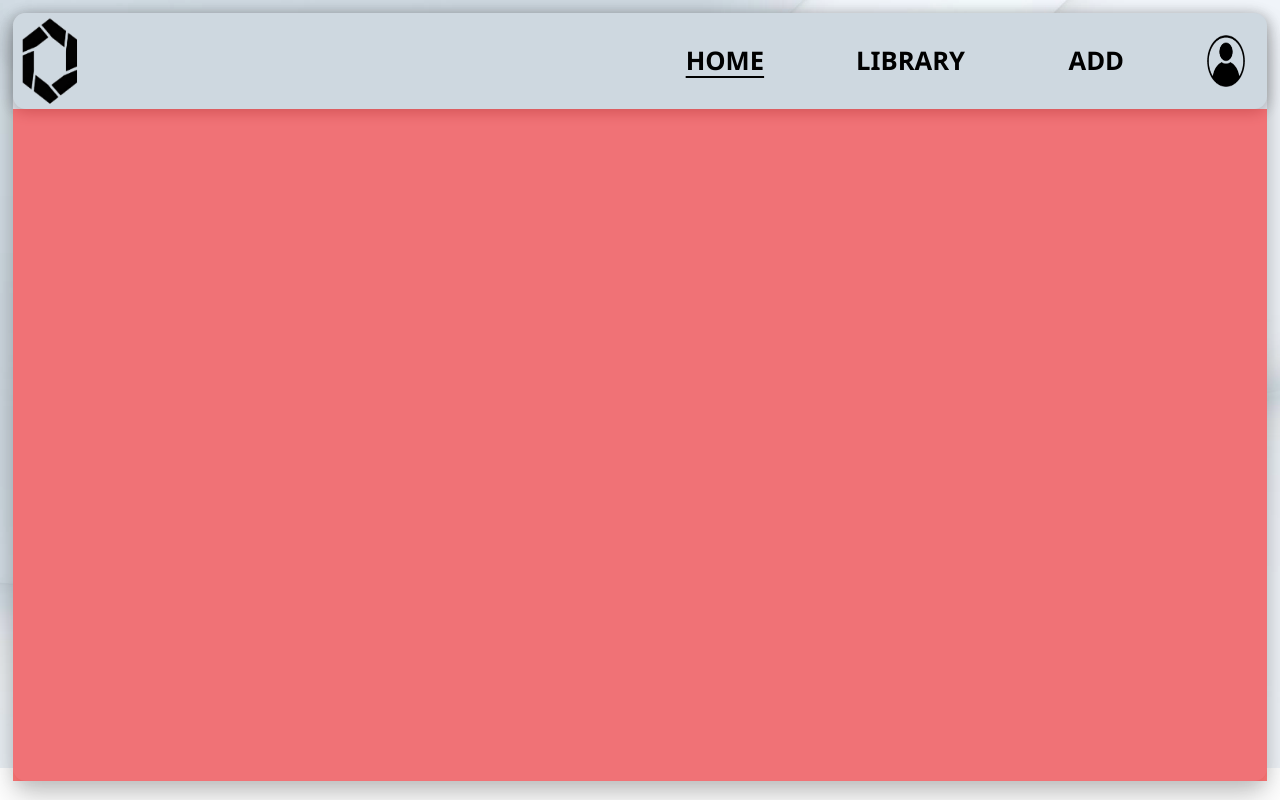
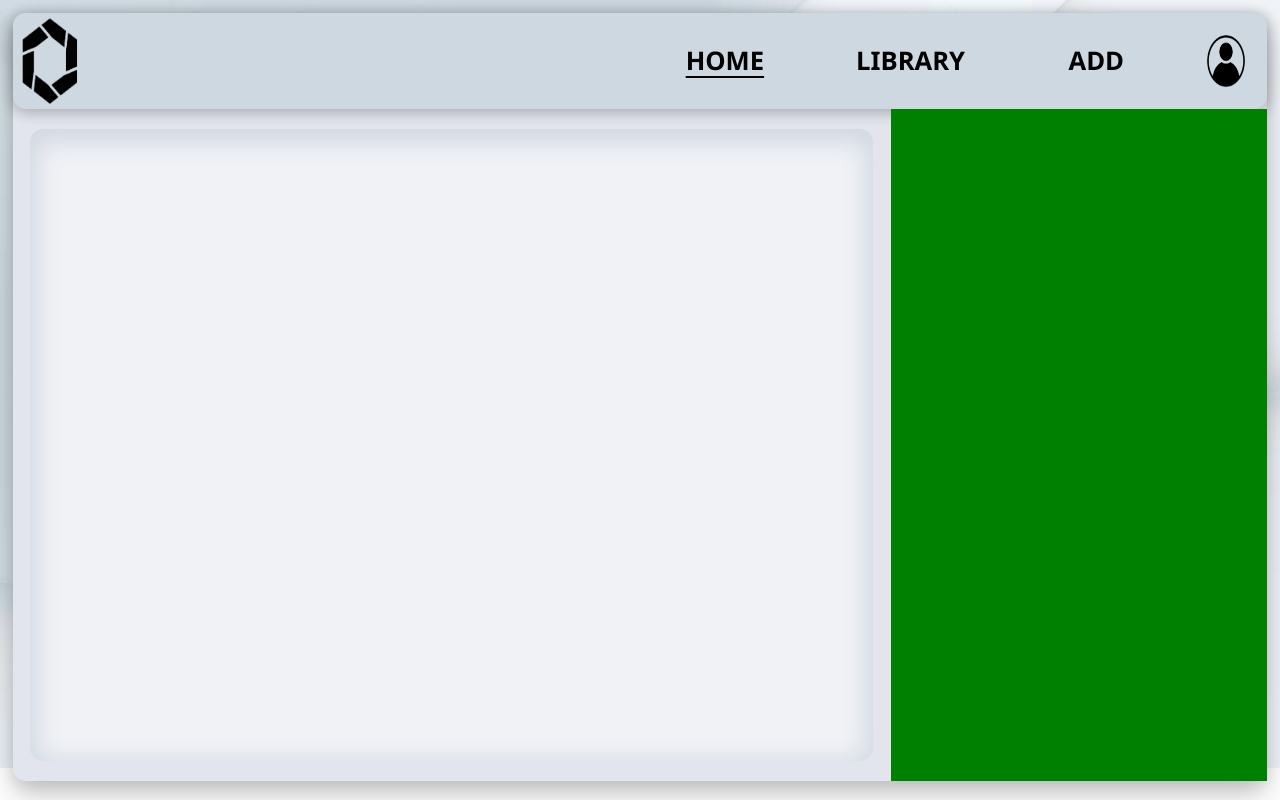
Before and after one commit to vrsestudio/GradeLens, a PHP site: page /sites/overview.php in a window 1280 px wide. Run offline with PHP 8.4, Linux system fonts and the light colour scheme; the visitor is signed in with stand-in values (Sample User, id 1).

Commit message:
Finalizing Version 1 Pt.1

```diff
--- a/script/profile.js
+++ /dev/null
@@ -1,8 +0,0 @@
-document.addEventListener("DOMContentLoaded", () => {
-    const profileButton = document.getElementById("profilebutton");
-
-    profileButton.addEventListener("click", () => {
-        fetch("../api/endsession.php", { credentials: "include" })
-            .then(() => window.location.replace("../api/loadlogin.php"));
-    });
-});
--- a/sites/invoke/defaultview.php
+++ b/sites/invoke/defaultview.php
@@ -4,5 +4,12 @@ session_start();
 ?>
 <link rel="stylesheet" href="/GradeLens/style/defaultview.css">
 <section id="defaultbody">
+    <section id="graphside">
+        <section id="graphcontainer">
 
+        </section>
+    </section>
+    <section id="quickviewside">
+
+    </section>
 </section>
--- a/sites/invoke/navigation.php
+++ b/sites/invoke/navigation.php
@@ -1,4 +1,3 @@
-<script src="/gradelens/script/profile.js" defer></script>
 <link rel="stylesheet" href="/gradelens/style/navigation.css">
 <section id="naviagtioncontainer">
 <section id="navilogo">
@@ -8,7 +7,7 @@
     <button id="homebutton">HOME</button>
     <button id="librarybutton">LIBRARY</button>
     <button id="createbutton">ADD</button>
-    <button id="profilebutton"><img id="profilebutton-image" src="/GradeLens/source/buttons/profile_button_dark.webp"></button>
+    <a id="profilebutton"><img id="profilebutton-image" src="/GradeLens/source/buttons/profile_button_dark.webp"></a>
 </section>
 </section>
 <?php
--- a/style/defaultview.css
+++ b/style/defaultview.css
@@ -1,7 +1,114 @@
+:root {
+    --submitbutton: #ced8e0;
+    --background-top: #ced8e0;
+    --background-bottom: #e2e5ed;
+    --background-graph: #f1f2f6;
+    --background-divider: #a4adb8;
+    --opacity-top: 100%;
+    --opacity-bottom: 100%;
+}
+
 #defaultbody {
     display: flex;
+    flex-direction: row;
     height: 100%;
     width: 100%;
-    background: red;
-    opacity: 50%;
+    background: none;
 }
+
+#graphside {
+    display: flex;
+    flex-direction: column;
+    background: none;
+    width: 70%;
+    height: 100%;
+}
+
+#quickviewside {
+    display: flex;
+    flex-direction: column;
+    background: green;
+    width: 30%;
+    height: 100%;
+}
+
+#graphcontainer {
+    display: flex;
+    width: 96%;
+    height: 94%;
+    margin: auto;
+    background: var(--background-graph);
+    border-radius: 1vw;
+    box-shadow: inset 0 0.5vw 2vw 0.5vw rgba(206, 216, 224, 1);
+
+    transition: box-shadow 0.35s ease-in-out;
+    &:hover {
+        box-shadow: 0 0.5vw 2vw 0.5vw rgba(206, 216, 224, 1), inset 0 0.5vw 2vw 0.5vw rgba(206, 216, 224, 1);
+    }
+}
+
+
+
+
+
+
+
+
+
+
+
+
+
+
+
+
+
+
+
+
+
+
+
+
+
+
+
+
+
+
+
+
+
+
+
+::-webkit-scrollbar {
+    width: 12px;
+}
+
+::-webkit-scrollbar-track {
+    background: transparent;
+}
+
+::-webkit-scrollbar-thumb {
+    background: #687172;
+    border-radius: 10px;
+}
+
+::-webkit-scrollbar-thumb:hover {
+    background: #4a4f52;
+}
+
+input[type="number"]::-webkit-inner-spin-button,
+input[type="number"]::-webkit-outer-spin-button {
+    -webkit-appearance: none;
+    margin: 0;
+}
+
+input[type="number"] {
+    -moz-appearance: textfield;
+}
+
+* {
+    scrollbar-width: thin;
+    scrollbar-color: #687172 transparent;
+}
--- a/style/navigation.css
+++ b/style/navigation.css
@@ -65,9 +65,9 @@
 
     transition: 0.35s ease-in-out, color 0.25s ease-in-out;
     &:hover {
-        border: 2px solid #687172;
+        border: 0.15vw solid #687172;
         text-underline-offset: 10%;
-        transform: translateY(-5px);
+        transform: translateY(-10%);
         cursor: pointer;
         color: #687172;
     }
@@ -104,9 +104,9 @@
 
     transition: 0.35s ease-in-out, color 0.25s ease-in-out;
     &:hover {
-        border: 2px solid #687172;
+        border: 0.15vw solid #687172;
         text-underline-offset: 10%;
-        transform: translateY(-5px);
+        transform: translateY(-10%);
         cursor: pointer;
         color: #687172;
     }
@@ -143,9 +143,9 @@
 
     transition: 0.35s ease-in-out, color 0.25s ease-in-out;
     &:hover {
-        border: 2px solid #687172;
+        border: 0.15vw solid #687172;
         text-underline-offset: 10%;
-        transform: translateY(-5px);
+        transform: translateY(-10%);
         cursor: pointer;
         color: #687172;
     }
```
Also changed, not shown: style/library.css (+38 -6 lines).
